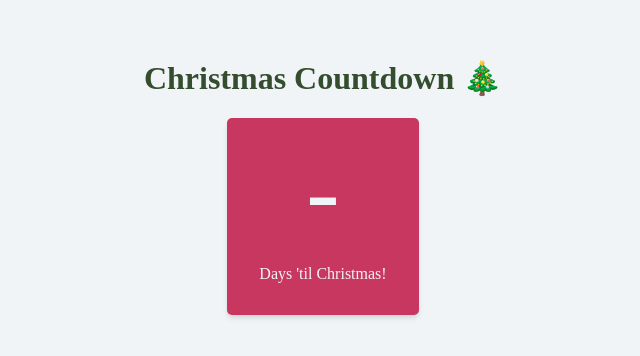
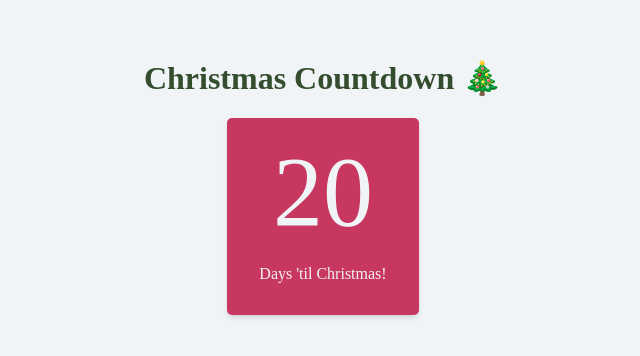
Before and after one commit to OlgaMinaievaWebDev/countdown, a plain HTML site: page index.html in a window 1280 px wide. Shown: the part 224-580 px from the top of the page, without its empty margins (317-957 px from the left). Drawn offline with Linux system fonts and the light colour scheme.

Commit message:
app.js modified, setInterval added

```diff
--- a/app.js
+++ b/app.js
@@ -0,0 +1,17 @@
+const christmas = new Date("dec 25, 2023 00:00:00").getDate();
+
+const countdownDisplay = document.getElementById("display");
+
+let x = setInterval(function () {
+  let now = new Date().getDate();
+  let remain = christmas - now;
+
+  console.log(remain);
+  // Task:
+  if (remain < 0) {
+    clearInterval(x);
+    countdownDisplay.innerHTML = "EXPIRED";
+  } else {
+    countdownDisplay.innerHTML = remain;
+  }
+}, 1000);
--- a/index.html
+++ b/index.html
@@ -9,9 +9,9 @@
 <body>
   <h1>Christmas Countdown 🎄</h1>
         <div class="container">
-            <p id="countdown-display" class="countdown-display">-</p>
+            <p id="display" class="countdown-display">-</p>
             <p class="countdown-text">Days 'til Christmas!</p>
         </div>
-        <script src="./app.js"></script>
+        <script src="app.js"></script>
 </body>
 </html>
```
